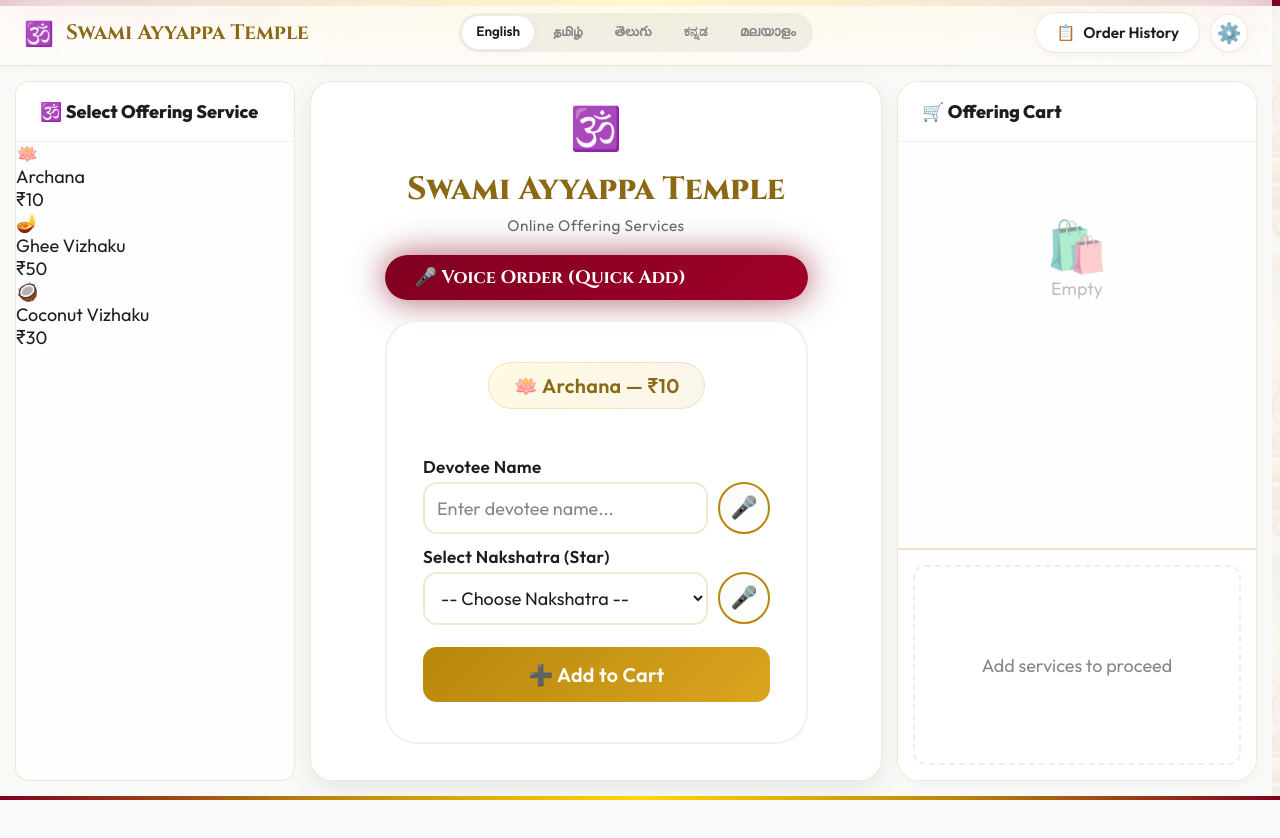
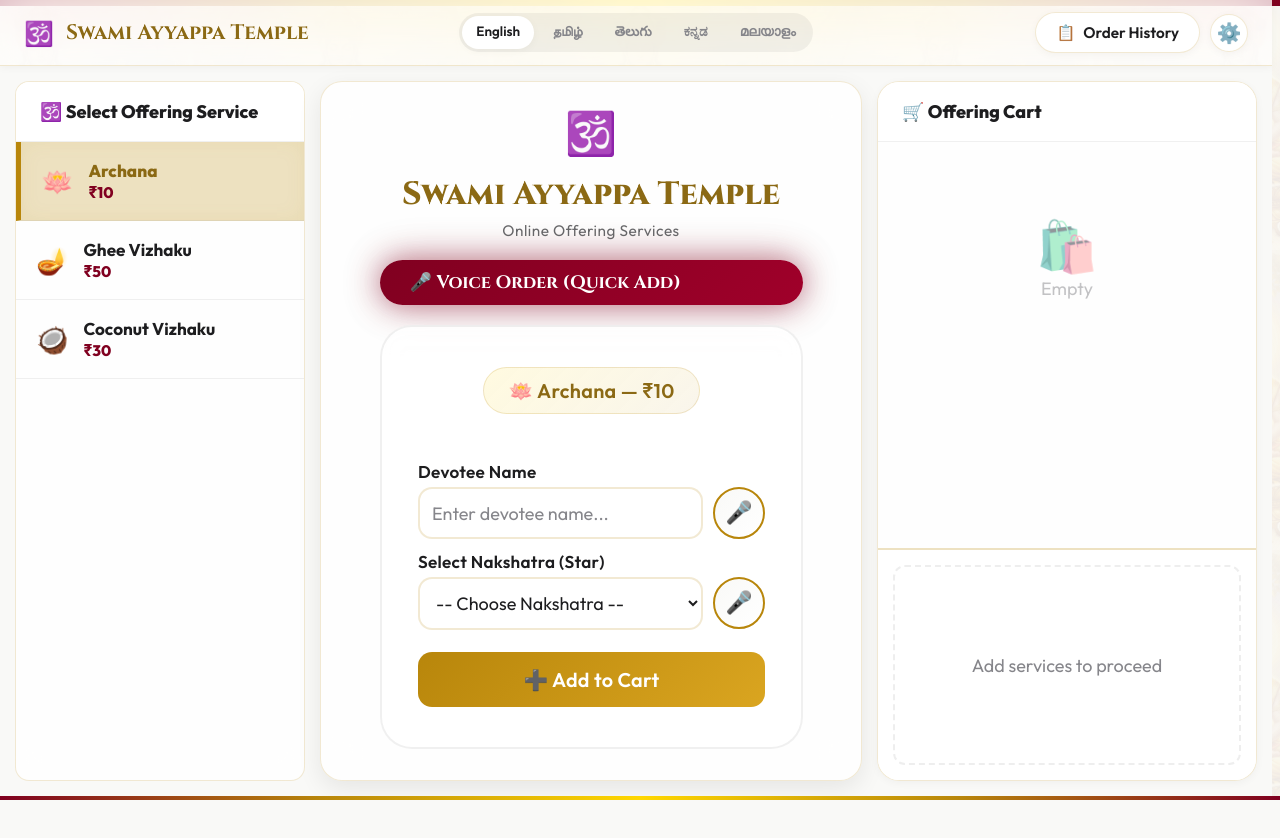
Before and after one commit to vmcreationbusiness-hash/ayyappanseva, a website: page index.html in a window 1280 px wide. Drawn offline with Linux system fonts and the light colour scheme; no server answers.

Commit message:
Fix: Dashboard Highlight & Opacity Settings Restored

```diff
--- a/styles.css
+++ b/styles.css
@@ -77,9 +77,61 @@
 }
 
 /* Sidebar Columns (Web) */
-.services-sidebar { flex: 0 0 280px; background: var(--bg-card); border: 1px solid var(--border); }
-.entry-area { flex: 1; background: var(--bg-secondary); border: 1px solid var(--border); padding: 25px; overflow-y: auto; box-shadow: var(--shadow-md); border-radius: var(--radius); }
-.checkout-sidebar { flex: 0 0 360px; background: var(--bg-card); border: 1px solid var(--border); box-shadow: var(--shadow-sm); border-radius: var(--radius); }
+.services-sidebar {
+  flex: 0 0 290px;
+  background: var(--bg-card);
+  border: 1px solid var(--border);
+  backdrop-filter: blur(15px);
+  -webkit-backdrop-filter: blur(15px);
+}
+.entry-area {
+  flex: 1;
+  background: var(--bg-card);
+  border: 1px solid var(--border);
+  padding: 30px;
+  overflow-y: auto;
+  box-shadow: var(--shadow-md);
+  border-radius: var(--radius);
+  backdrop-filter: blur(20px);
+  -webkit-backdrop-filter: blur(20px);
+}
+.checkout-sidebar {
+  flex: 0 0 380px;
+  background: var(--bg-card);
+  border: 1px solid var(--border);
+  box-shadow: var(--shadow-sm);
+  border-radius: var(--radius);
+  backdrop-filter: blur(15px);
+  -webkit-backdrop-filter: blur(15px);
+}
+
+/* Service List Item (Desktop) */
+.dash-service-item {
+  padding: 18px 20px;
+  border-bottom: 1px solid var(--border-light);
+  cursor: pointer;
+  transition: var(--transition);
+  display: flex;
+  align-items: center;
+  gap: 15px;
+  position: relative;
+}
+
+.dash-service-item:hover {
+  background: var(--accent-soft);
+}
+
+.dash-service-item.active {
+  background: var(--primary-glow) !important;
+  border-left: 5px solid var(--primary) !important;
+  box-shadow: inset 0 0 20px rgba(184, 134, 11, 0.08);
+}
+
+.dash-service-item.active .name { color: var(--primary-dark); font-weight: 800; }
+.dash-service-item .icon { font-size: 26px; }
+.dash-service-item .info { flex: 1; }
+.dash-service-item .name { font-weight: 700; font-size: 0.95rem; color: var(--text); }
+.dash-service-item .price { font-size: 0.85rem; color: var(--secondary); font-weight: 800; margin-top: 2px; }
 
 /* iPhone & Mobile Optimization (Max 950px) */
 @media (max-width: 950px) {
```
